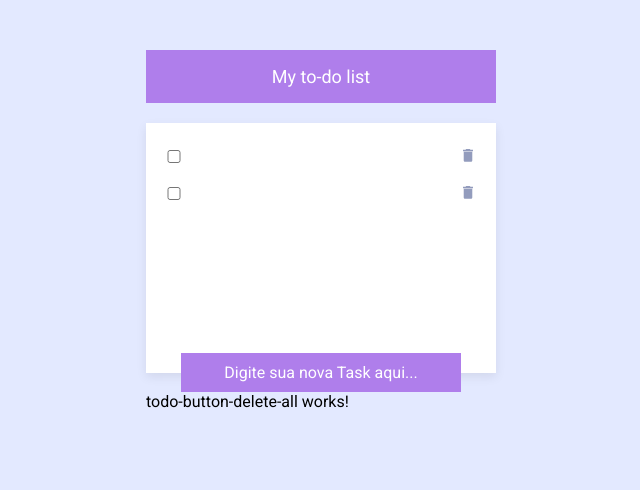
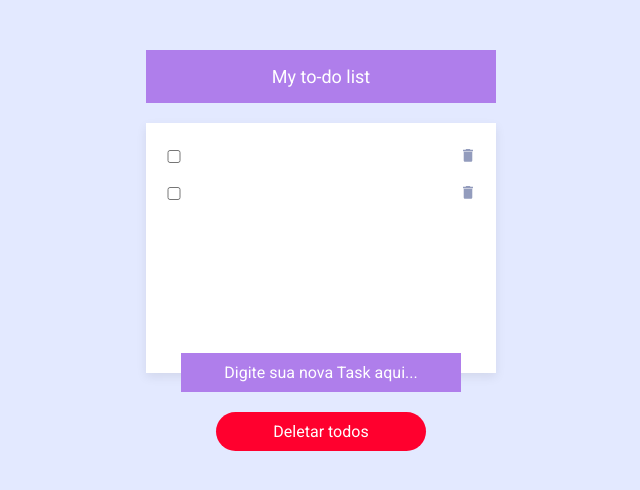
Before and after one commit to LucasKurt/app-todo, an Angular app: page / in a window 1280 px wide. Shown: the top 490 px of the page, without its empty margins (319-959 px from the left). Built offline with nearby package versions, Linux system fonts and the light colour scheme.

Commit message:
delete all button

```diff
--- a/src/app/modules/home/components/todo-button-delete-all/todo-button-delete-all.component.html
+++ b/src/app/modules/home/components/todo-button-delete-all/todo-button-delete-all.component.html
@@ -1 +1 @@
-<p>todo-button-delete-all works!</p>
+<button>Deletar todos</button>
--- a/src/app/modules/home/components/todo-button-delete-all/todo-button-delete-all.component.scss
+++ b/src/app/modules/home/components/todo-button-delete-all/todo-button-delete-all.component.scss
@@ -0,0 +1,21 @@
+@import "../../../../../dist/scss/variables.scss";
+
+:host {
+  display: flex;
+  align-items: center;
+  justify-content: center;
+
+  margin-top: 1.25rem;
+
+  button {
+    border: none;
+    border-radius: 3.125rem;
+    background: $danger-color;
+
+    font-size: 16px;
+    color: $secondary-text-color;
+
+    width: 60%;
+    padding: 0.625rem;
+  }
+}
```
